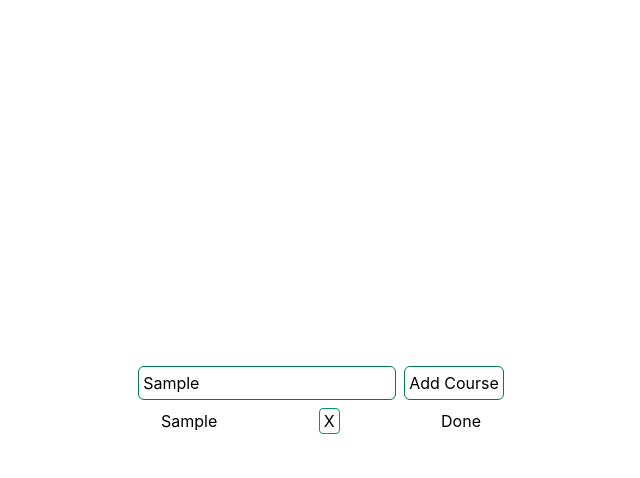
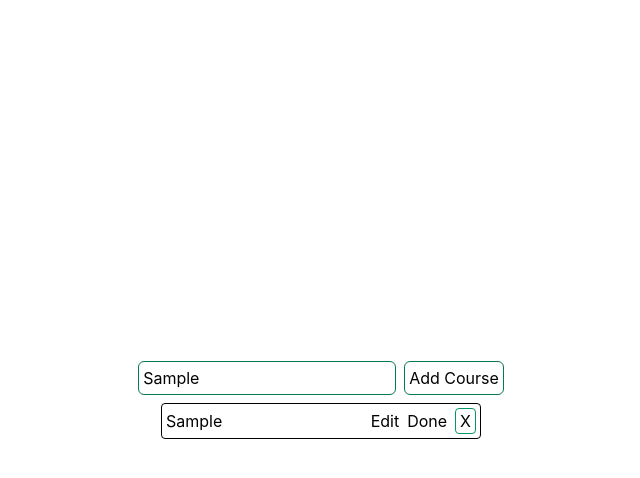
Before and after one commit to Mardounieh/course-manager, a React (Create React App) app: page / in a window 1280 px wide. Both pictures are taken after typing "Sample" into the empty fields and a click on the button "Add Course". Shown: the top 478 px of the page, without its empty margins (319-959 px from the left). Built offline with nearby package versions, Linux system fonts and the light colour scheme.

Commit message:
Adds Edit button to Course section

```diff
--- a/package.json
+++ b/package.json
@@ -3,6 +3,7 @@
   "version": "0.1.0",
   "private": true,
   "dependencies": {
+    "@fortawesome/react-fontawesome": "^0.2.0",
     "@testing-library/jest-dom": "^5.17.0",
     "@testing-library/react": "^13.4.0",
     "@testing-library/user-event": "^13.5.0",
--- a/src/components/AddCourseSection.js
+++ b/src/components/AddCourseSection.js
@@ -5,8 +5,8 @@ import { AddCourseButton } from "./AddCourseButton";
 export const AddCourse = () => {
   const [courseList, setCourseList] = useState([]);
   const [newCourse, setNewCourse] = useState("");
+  const [editable, setEditable] = useState(false)
   useEffect(() => {
-    const savedCourses =
       localStorage.getItem("courseList") === null
         ? setCourseList([])
         : setCourseList(JSON.parse(localStorage.getItem("courseList")));
@@ -33,9 +33,9 @@ export const AddCourse = () => {
     setCourseList(courseList.filter((course) => courseId !== course.id));
     const newSavedCourses = JSON.parse(localStorage.getItem("courseList"));
     newSavedCourses.map((savedCourse, index) => {
-      if(savedCourse.id === courseId) newSavedCourses.splice(index, 1)
+      if (savedCourse.id === courseId) newSavedCourses.splice(index, 1);
       localStorage.setItem("courseList", JSON.stringify(newSavedCourses));
-    })
+    });
   };
   const completeCourse = (courseId) => {
     const newCourseList = courseList.map((course) => {
@@ -46,6 +46,9 @@ export const AddCourse = () => {
     localStorage.setItem("courseList", JSON.stringify(newCourseList));
     setCourseList(newCourseList);
   };
+  const editCourse = () => {
+    return setEditable(!editable);
+  }
   return (
     <div className="flex flex-col justify-center gap-2 w-full">
       <div className="flex justify-center gap-2">
@@ -56,6 +59,8 @@ export const AddCourse = () => {
         courseList={courseList}
         deleteCourse={deleteCourse}
         completeCourse={completeCourse}
+        editCourse={editCourse}
+        editable={editable}
       />
     </div>
   );
--- a/src/components/CourseNameTag.js
+++ b/src/components/CourseNameTag.js
@@ -1,6 +1,13 @@
 export const CourseName = (props) => {
   return (
-    <h1 className={props.course.isCompleted ? "text-emerald-500" : "text-black"}>
+    <h1
+      className={`${
+        props.course.isCompleted ? "text-emerald-500" : "text-black"
+      }
+      ${props.editCourse ? "bg-zinc-100" : ""}
+      w-full duration-100 rounded`}
+      contentEditable={props.editCourse}
+    >
       {props.course.courseName}
     </h1>
   );
--- a/src/components/CourseSection.js
+++ b/src/components/CourseSection.js
@@ -1,6 +1,7 @@
 import { CompleteCourseButton } from "./CompleteCourseButton";
 import { CourseName } from "./CourseNameTag";
 import { DeleteCourseButton } from "./DeleteCourseButton";
+import { EditCourse } from "./EditCourseButton";
 
 export const CourseSection = (props) => {
   return (
@@ -9,11 +10,20 @@ export const CourseSection = (props) => {
         return (
           <div
             key={`courseContainer_${index}`}
-            className="flex gap-2 justify-between items-center w-1/4"
+            className={`${
+              props.editable ? "border-green-500" : "border-black"
+            } border p-1 rounded flex gap-2 justify-between items-center w-1/4 duration-200`}
           >
-            <CourseName course={course}/>
-            <DeleteCourseButton course={course} deleteCourse={props.deleteCourse} />
-            <CompleteCourseButton course={course} completeCourse={props.completeCourse} />
+            <CourseName course={course} editCourse={props.editable} />
+            <EditCourse editCourse={props.editCourse} />
+            <CompleteCourseButton
+              course={course}
+              completeCourse={props.completeCourse}
+            />
+            <DeleteCourseButton
+              course={course}
+              deleteCourse={props.deleteCourse}
+            />
           </div>
         );
       })}
--- /dev/null
+++ b/src/components/EditCourseButton.js
@@ -0,0 +1,3 @@
+export const EditCourse = (props) => {
+  return <button onClick={() => {props.editCourse()}}>Edit</button>
+}
```
Also changed, not shown: src/Assets/Icons/add-105.svg (added), 1 other file (tests, documents, lock files or other folders).
